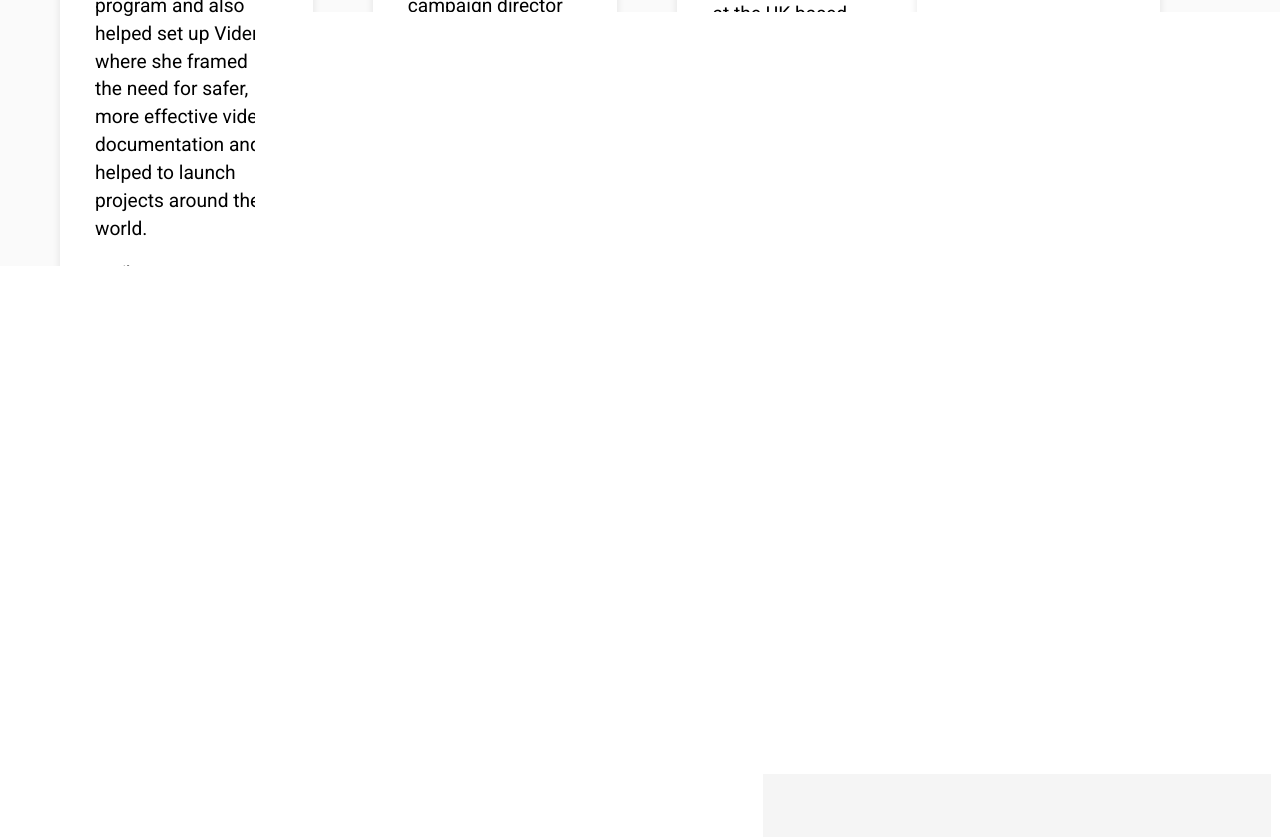
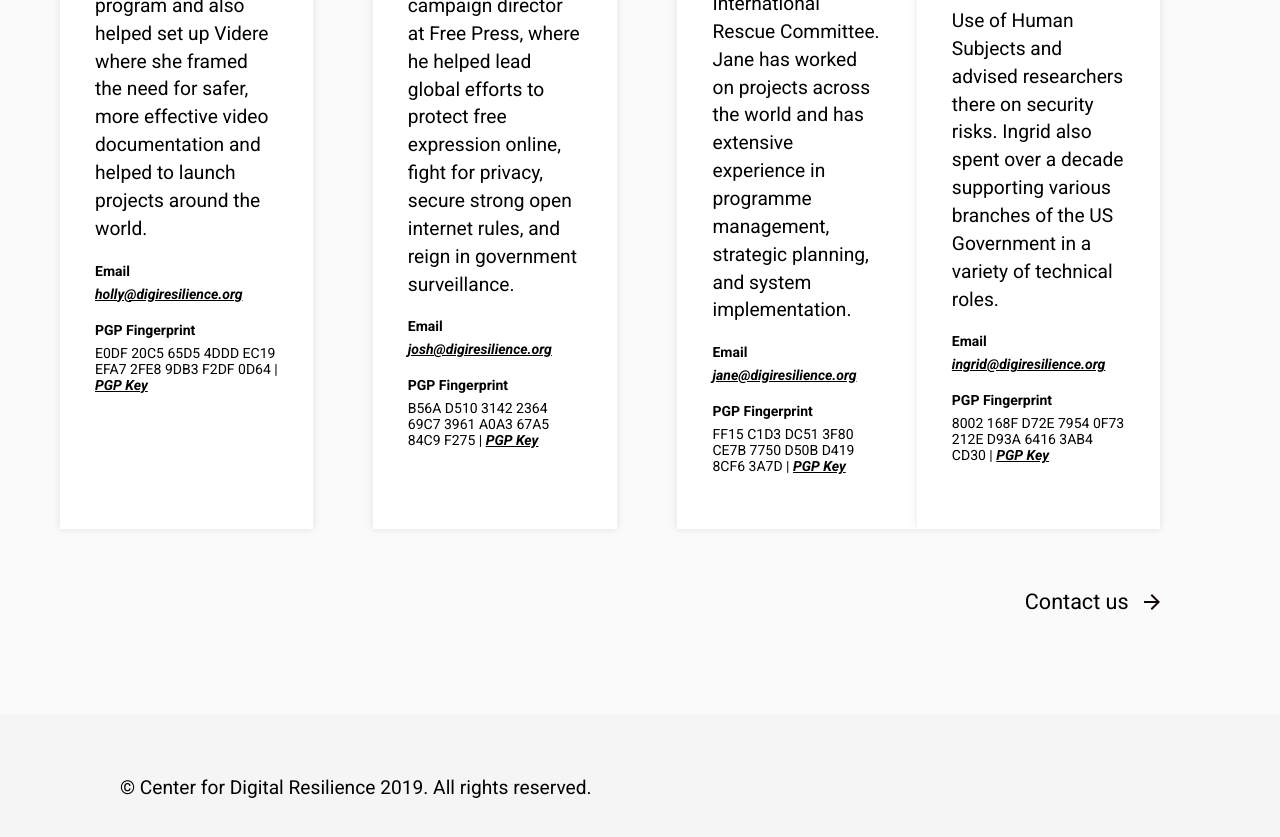
Before and after one commit to redaranj/landing, a Jekyll site: the page built from index.md, in a window 1280 px wide and 900 px high, scrolled down 2529 px. Shown: the top 837 px of the window. Built offline with Jekyll 4.4.1, drawn with Linux system fonts in a browser that asks for light colours.

```diff
--- a/_includes/footer.html
+++ b/_includes/footer.html
@@ -1,6 +1,6 @@
 		<footer class="page-footer">
 			<div class="content">
-				<p>&copy; Center for Digital Resilience 2018. All rights reserved.</p>
+				<p>&copy; Center for Digital Resilience 2019. All rights reserved.</p>
 			</div>
 		</footer>
 	</body>
--- a/index.md
+++ b/index.md
@@ -104,9 +104,8 @@
 						/>
 					</div>
 
-<br>
-<br>
-					<hgroup>
+
+                <hgroup>
 						<h1 class="profile--name">Jane Ellis</h1>
 						<h2 class="profile--title">Chief Operating Officer</h2>
 					</hgroup>
```
